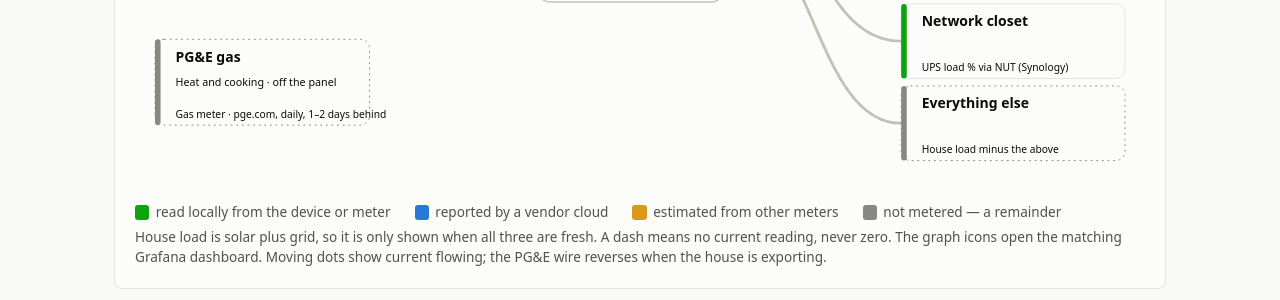
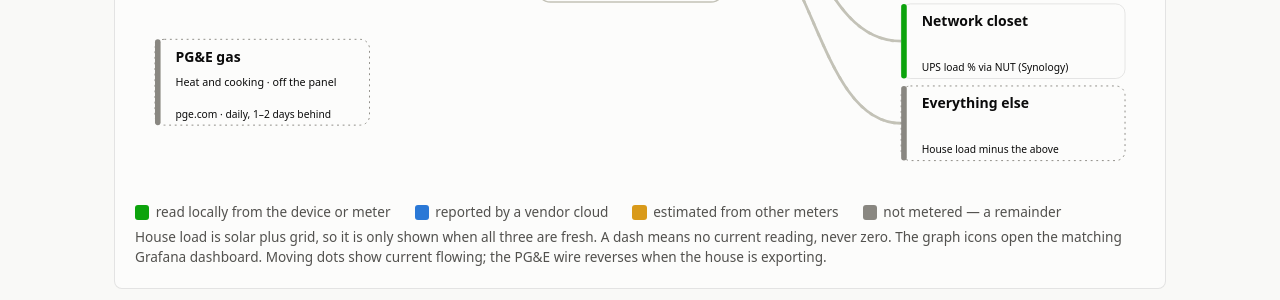
Before and after one commit to sefk/homepower, a Django app: template templates/catalog/home.html in a window 1280 px wide. Shown: the part 621-921 px from the top of the page. Run offline with Django 5.2, Linux system fonts and the light colour scheme; the template is opened without the code that fills it, so the values that code supplies are empty.

Commit message:
Home diagram: shorten the gas tile caption so it fits the box
Co-Authored-By: Claude Sonnet 5.5 <noreply@anthropic.com>
Claude-Session: https://claude.ai/code/session_01AxMunfMGiAFpk22xEps7BC

```diff
--- a/templates/catalog/home.html
+++ b/templates/catalog/home.html
@@ -129,7 +129,7 @@ a.gl:hover { color: #fff; }
   {% include "catalog/_node.html" with x=580 y=30 w=230 h=92 name="Guest house solar" val=show.envoy kind="direct" how="Enphase Envoy · local, every minute" href=solar_url graf=graf.envoy dot=1 %}
   {% url 'catalog:grid' as grid_url %}
   {% include "catalog/_node.html" with x=30 y=290 w=230 h=92 name="PG&E grid" val=show.grid kind="direct" how="Eagle 3 on the smart meter · ~15 s" href=grid_url graf=graf.grid dot=1 unit_extra=grid_label %}
-  {% include "catalog/_node.html" with x=30 y=560 w=230 h=92 name="PG&E gas" sub="Heat and cooking · off the panel" kind="none" how="Gas meter · pge.com, daily, 1–2 days behind" graf=graf.gas %}
+  {% include "catalog/_node.html" with x=30 y=560 w=230 h=92 name="PG&E gas" sub="Heat and cooking · off the panel" kind="none" how="pge.com · daily, 1–2 days behind" graf=graf.gas %}
 
   {% url 'catalog:ev' as ev_url %}
   {% include "catalog/_node.html" with x=830 y=170 w=240 h=80 name="Tesla Model S" val=show.ev kind="cloud" how="Tesla Fleet API · charging power" href=ev_url graf=graf.ev %}
```
